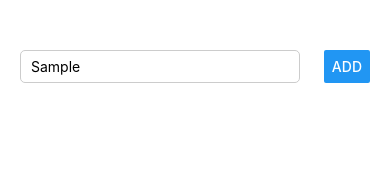
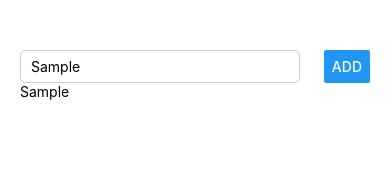
Before and after one commit to gusfat99/newApp2, a React Native app: screen / in a window 390 px wide. Both pictures are taken after typing "Sample" into the empty fields and a click on the button "ADD". Shown: the top 173 px of the page. Built offline with nearby package versions, Linux system fonts and the light colour scheme.

Commit message:
logic handler textInput

```diff
--- a/App.js
+++ b/App.js
@@ -1,16 +1,31 @@
-import React from 'react';
+import React, {useState} from 'react';
 import { Button, TextInput, Text, View } from 'react-native';
 import styles from "./assets/styles";
 
 export default function App() {
+  const  [enteredGoals, setEnteredGoals] = useState('');
+  const [courseGoals, setCourseGoals] = useState([]);
+
+  const goalsInputHandler = (enterdText) => {
+    setEnteredGoals(enterdText);
+  }
+  const addGoalsHandler = () => {
+    setCourseGoals(currentGoals => [...currentGoals, enteredGoals]);
+  }
+
+
   return (
     <View style={styles.container}>
       <View style={styles.inputContainer}>
-        <TextInput placeholder="Goals" style={styles.input} />
-        <Button title="ADD" />
+        <TextInput placeholder="Goals" style={styles.input} onChangeText={goalsInputHandler} />
+        <Button title="ADD" onPress={addGoalsHandler} />
       </View>
       <View>
-
+        {courseGoals.map((courseGoal) =>
+            <View>
+              <Text>{courseGoal}</Text>
+            </View>
+          )}
       </View>
     </View>
   );
```
